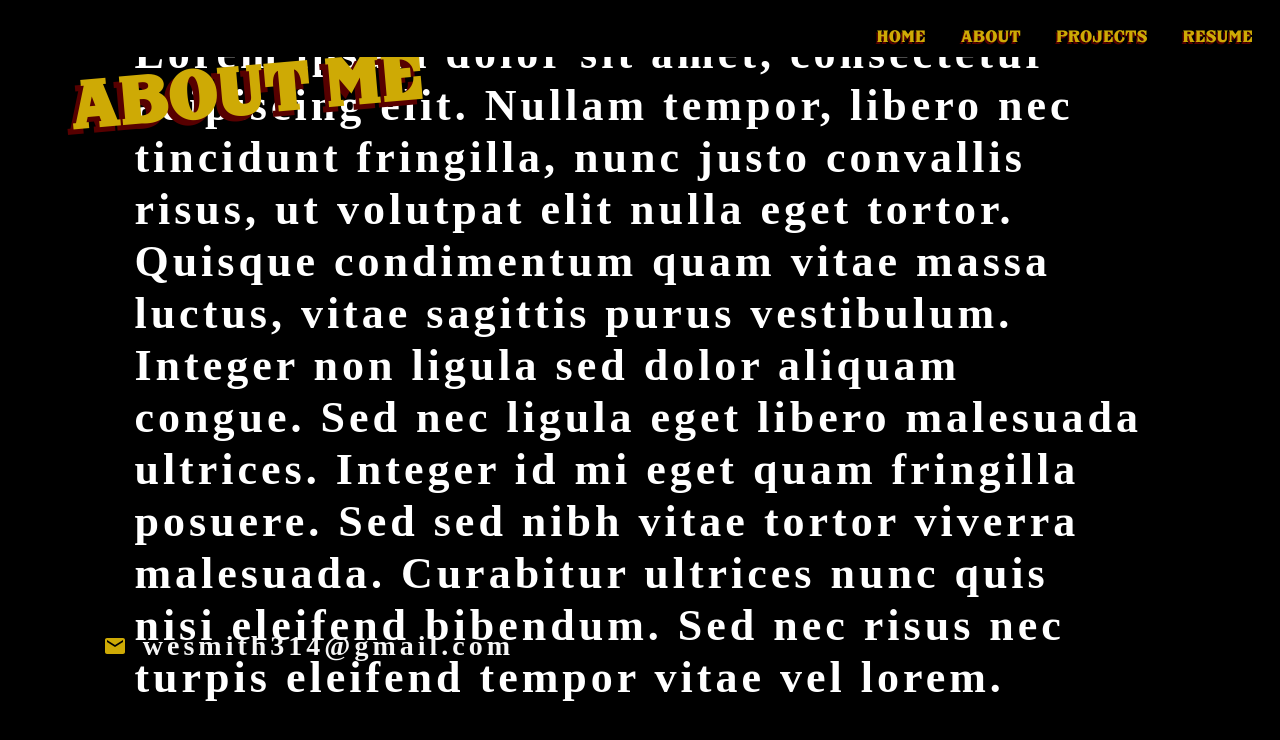
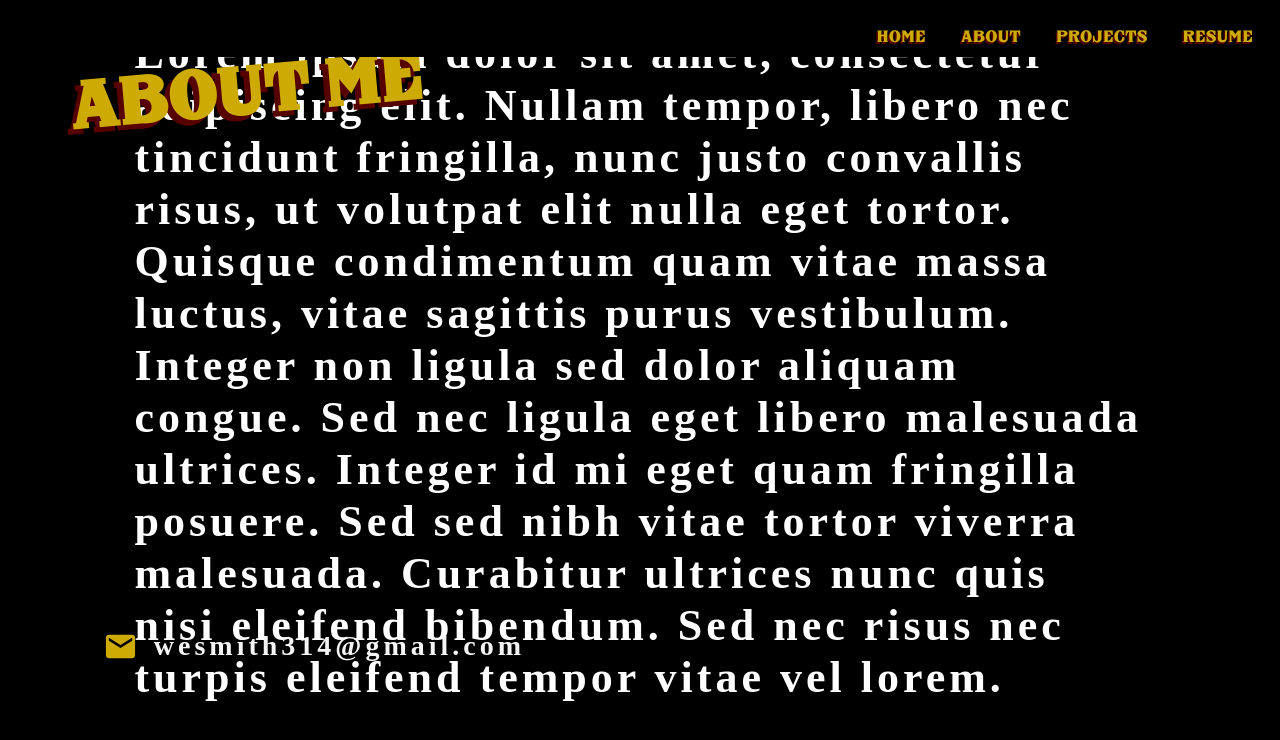
Before and after one commit to wesmith3/Portfolio, a Next.js app: page /about in a window 1280 px wide. Shown: the top 740 px of the page. Built offline with nearby package versions, Linux system fonts and the light colour scheme; a web font is replaced by a local one.

Commit message:
fixes email icon size

```diff
--- a/src/app/about/page.tsx
+++ b/src/app/about/page.tsx
@@ -16,7 +16,7 @@ export default function About() {
         risus nec turpis eleifend tempor vitae vel lorem.
       </h4>
       <div className="email-container">
-        <EmailIcon className="email-icon"/>
+        <EmailIcon className="email-icon" fontSize="large"/>
         <h4 className="email">wesmith314@gmail.com</h4>
       </div>
     </main>
```
